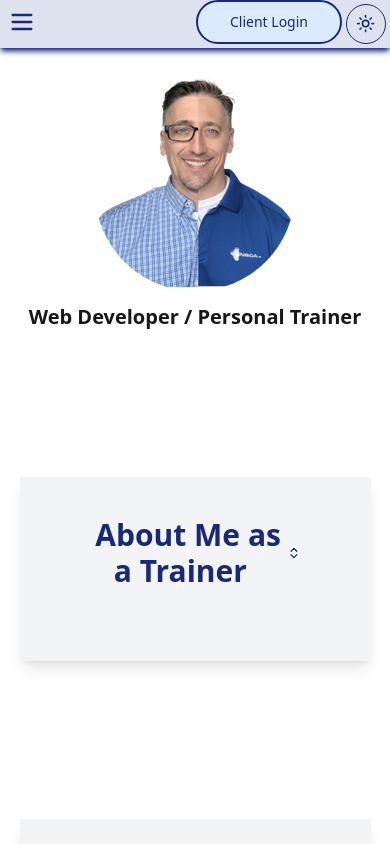
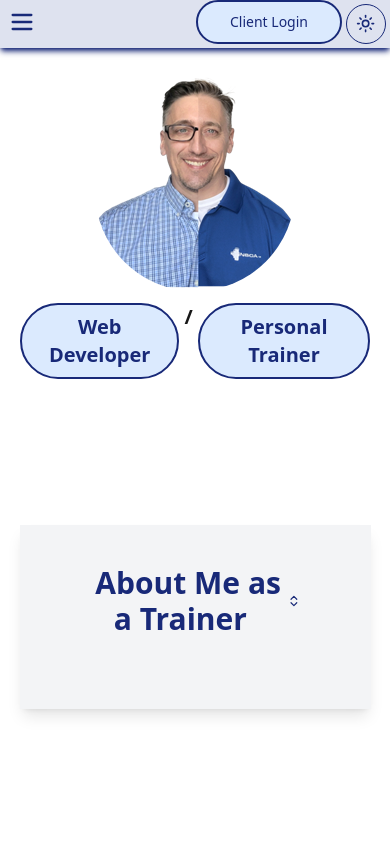
Before and after one commit to WarrenPaschetto/website, a Next.js app: page / in a window 390 px wide. Shown: the top 844 px of the page. Built offline with nearby package versions, Linux system fonts and the light colour scheme.

Commit message:
added mode buttons to small screen header below profile picture

```diff
--- a/src/components/layout/headers/SmallScreenHeader.tsx
+++ b/src/components/layout/headers/SmallScreenHeader.tsx
@@ -20,14 +20,14 @@ export default function SmallScreenHeader() {
 
       <div className="flex flex-row justify-center mt-3">
         <h1
-          className="text-neutral-900 dark:text-white text-center text-xl hover:text-[#FCA311] dark:hover:text-[#FCA311] font-bold cursor-pointer"
+          className="text-accent dark:text-white text-center text-xl hover:text-[#FCA311] dark:hover:text-[#FCA311] font-bold cursor-pointer border-2 p-2 rounded-full border-accent bg-blue-100"
           onClick={() => toggleRole('developer')}
         >
          Web Developer
         </h1>
         <h1 className="text-neutral-900 dark:text-white text-center text-xl font-bold">&nbsp;/&nbsp;</h1>
         <h1
-          className="text-neutral-900 dark:text-white text-center text-xl hover:text-[#FCA311] dark:hover:text-[#FCA311] font-bold cursor-pointer"
+          className="text-accent dark:text-white text-center text-xl hover:text-[#FCA311] dark:hover:text-[#FCA311] font-bold cursor-pointer border-2 p-2 rounded-full border-accent bg-blue-100"
           onClick={() => toggleRole('trainer')}
         >
            Personal Trainer
```
